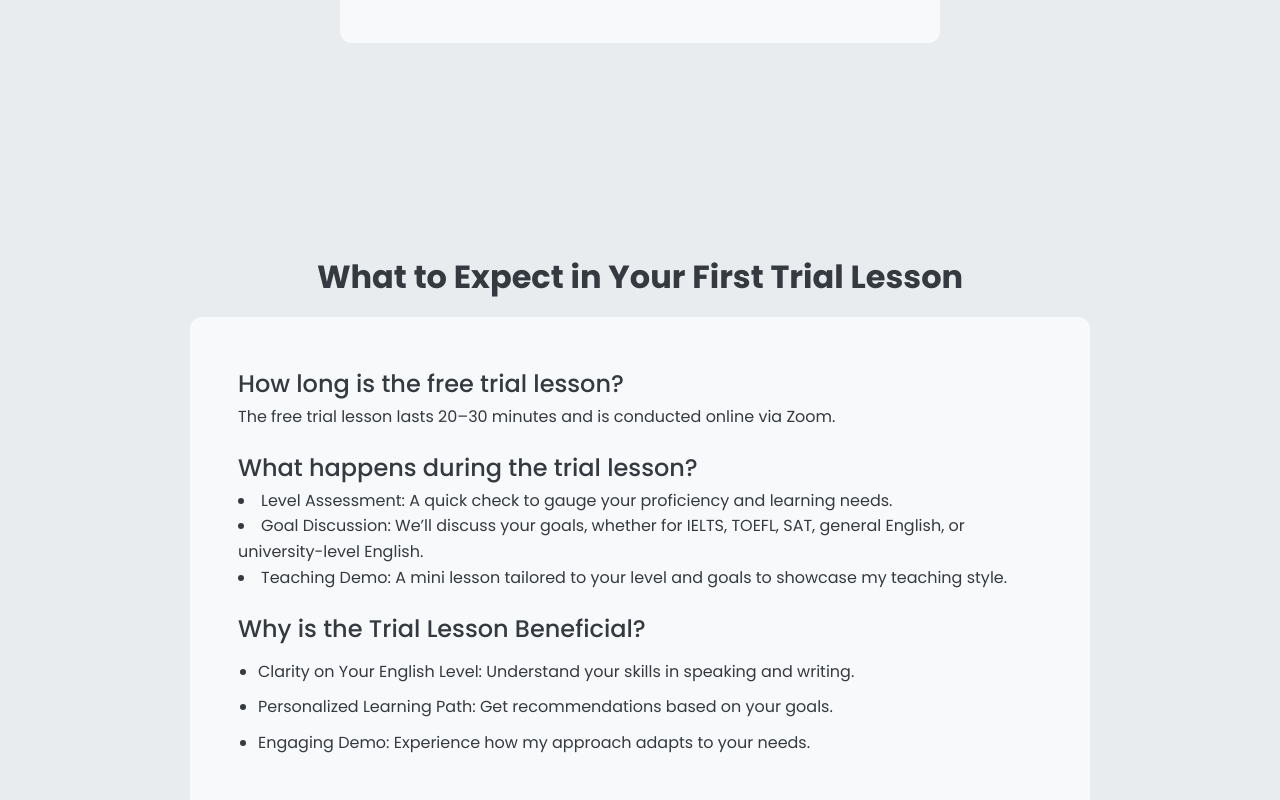
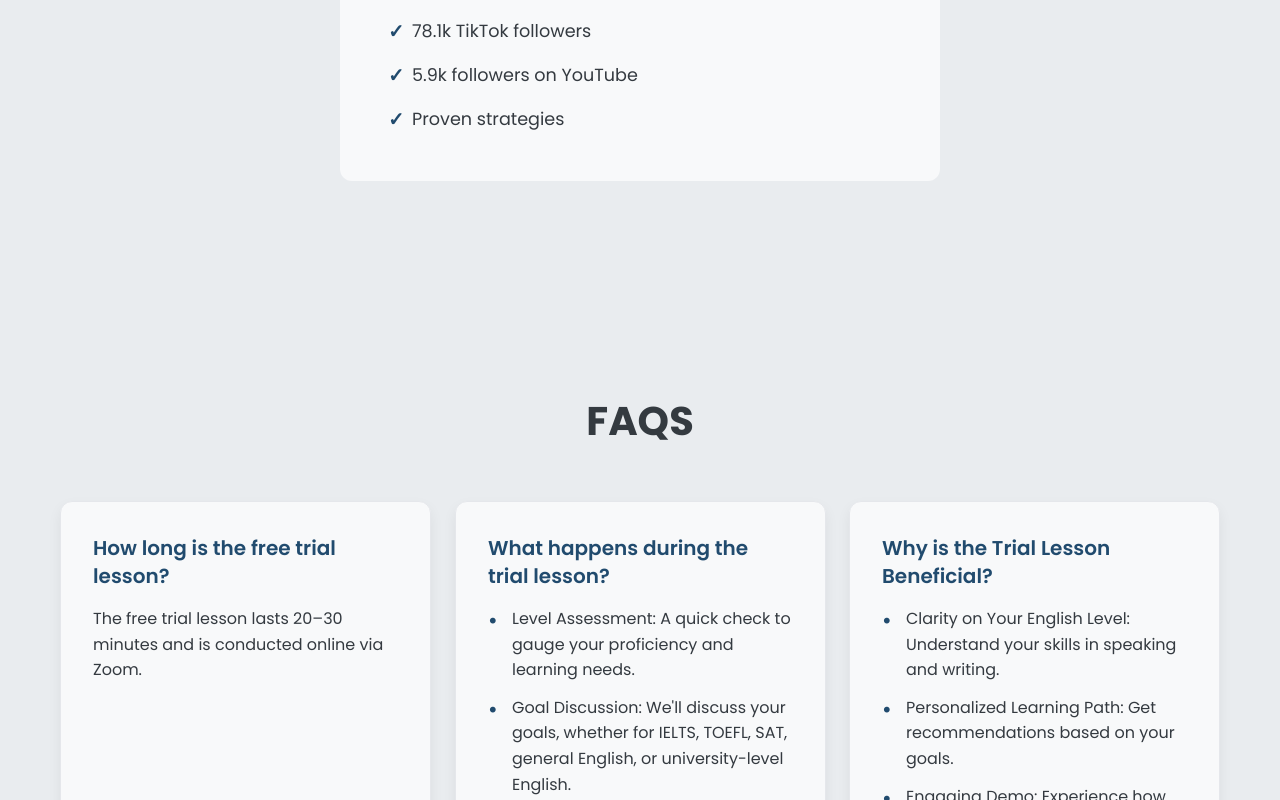
Before and after one commit to abdalla980/Online-English-Teaching, a React (Vite) app: page / in a window 1280 px wide. Shown: the part 2718-3518 px from the top of the page. Built offline with nearby package versions, Linux system fonts and the light colour scheme.

Commit message:
faq section, added whatsapp form

```diff
--- a/src/App.css
+++ b/src/App.css
@@ -368,8 +368,8 @@ body {
 }
 
 .section-title {
-  font-size: 2rem;
-  margin-bottom: 15px;
+  font-size: 2.5rem;
+  margin-bottom: 3rem;
 }
 
 .benefits-box2 h3 {
@@ -386,17 +386,73 @@ body {
   margin-top: 10px;
   font-size: 1rem;
   line-height: 1.6;
+  list-style: none;
+
 }
 
-.benefits-box2 ul {
-  list-style-type: disc;
-  padding-left: 20px;
+/* FAQ Section Styles */
+.faq-grid {
+  display: grid;
+  grid-template-columns: repeat(auto-fit, minmax(300px, 1fr));
+  gap: 1.5rem;
+  max-width: 1200px;
+  margin: 0 auto;
 }
 
-.benefits-box2 ul li {
-  margin-bottom: 10px;
+.faq-card {
+  background-color: #f8f9fa;
+  border-radius: 12px;
+  padding: 2rem;
+  box-shadow: 0 6px 14px rgba(0, 0, 0, 0.06);
+  border: 1px solid #e5e7eb;
+  display: flex;
+  flex-direction: column;
+  gap: 1rem;
+  transition: transform 0.2s ease, box-shadow 0.2s ease;
 }
 
+.faq-card:hover {
+  transform: translateY(-4px);
+  box-shadow: 0 8px 20px rgba(0, 0, 0, 0.1);
+}
+
+.faq-question {
+  color: #214b6e;
+  font-size: 1.25rem;
+  font-weight: 600;
+  margin: 0;
+  line-height: 1.4;
+}
+
+.faq-answer {
+  color: #343a40;
+  font-size: 1rem;
+  line-height: 1.6;
+  margin: 0;
+  list-style: none;
+
+}
+
+.faq-answer ul {
+  list-style: none;
+  padding-left: 0;
+  margin: 0;
+}
+
+.faq-answer li {
+  margin-bottom: 0.75rem;
+  padding-left: 1.5rem;
+  position: relative;
+}
+
+.faq-answer li::before {
+  content: '•';
+  position: absolute;
+  left: 0;
+  color: #214b6e;
+  font-weight: 700;
+  font-size: 1.2rem;
+}
 
 .benefits-list {
   list-style: none;
--- a/src/App.tsx
+++ b/src/App.tsx
@@ -3,11 +3,6 @@ import { Link } from 'wouter';
 import './App.css'
 
 function App() {
-  const whatsappMessage = encodeURIComponent(
-    'I want to book a free session, what time are you available?',
-  )
-  const whatsappUrl = `https://wa.me/971528750021?text=${whatsappMessage}`
-
 
   useEffect(() => {
     const elements = Array.from(document.querySelectorAll('[data-reveal]'))
@@ -157,28 +152,36 @@ function App() {
         </div>
       </section>
 
-  {/*new section */}
+  {/* FAQ Section */}
       <section className="why-learn">
         <div className="section-container">
           <h2 className="section-title reveal" data-reveal>
-            What to Expect in Your First Trial Lesson
+            FAQS
           </h2>
-          <p className={"benefits-box2"}>
-            <h2 className={"first-h2"}>How long is the free trial lesson?</h2>
-            The free trial lesson lasts 20–30 minutes and is conducted online via Zoom.<br/>
-            <h3>What happens during the trial lesson?</h3>
+          <div className="faq-grid">
+            <div className="faq-card reveal" data-reveal>
+              <h3 className="faq-question">How long is the free trial lesson?</h3>
+              <p className="faq-answer">The free trial lesson lasts 20–30 minutes and is conducted online via Zoom.</p>
+            </div>
 
+            <div className="faq-card reveal" data-reveal>
+              <h3 className="faq-question">What happens during the trial lesson?</h3>
+              <ul className="faq-answer">
                 <li>Level Assessment: A quick check to gauge your proficiency and learning needs.</li>
-            <li>Goal Discussion: We’ll discuss your goals, whether for IELTS, TOEFL, SAT, general English, or university-level English.</li>
+                <li>Goal Discussion: We'll discuss your goals, whether for IELTS, TOEFL, SAT, general English, or university-level English.</li>
                 <li>Teaching Demo: A mini lesson tailored to your level and goals to showcase my teaching style.</li>
+              </ul>
+            </div>
 
-            <h3>Why is the Trial Lesson Beneficial?</h3>
-            <ul>
+            <div className="faq-card reveal" data-reveal>
+              <h3 className="faq-question">Why is the Trial Lesson Beneficial?</h3>
+              <ul className="faq-answer">
                 <li>Clarity on Your English Level: Understand your skills in speaking and writing.</li>
                 <li>Personalized Learning Path: Get recommendations based on your goals.</li>
                 <li>Engaging Demo: Experience how my approach adapts to your needs.</li>
               </ul>
-          </p>
+            </div>
+          </div>
         </div>
       </section>
 
@@ -230,9 +233,9 @@ function App() {
             <h3 className="cta-title">Ready to improve your English?</h3>
             <p className="cta-subtitle">Book a free meeting and start your journey today.</p>
           </div>
-          <a className="btn-secondary" href={whatsappUrl} target="_blank" rel="noreferrer">
+          <Link href="/book a meeting" className="btn-secondary">
             Book a free meeting
-          </a>
+          </Link>
         </div>
       </section>
 
--- a/src/pages/meeting.css
+++ b/src/pages/meeting.css
@@ -0,0 +1,121 @@
+.meeting-page {
+  min-height: 100vh;
+  background-color: #e9ecef;
+  padding: 4rem 2rem;
+  display: flex;
+  align-items: center;
+  justify-content: center;
+}
+
+.meeting-container {
+  max-width: 600px;
+  width: 100%;
+}
+
+.back-button {
+  display: inline-flex;
+  align-items: center;
+  gap: 0.5rem;
+  color: #214b6e;
+  text-decoration: none;
+  font-weight: 500;
+  font-size: 1rem;
+  margin-bottom: 1.5rem;
+  transition: color 0.3s ease, transform 0.2s ease;
+}
+
+.back-button:hover {
+  color: #1a3a52;
+  transform: translateX(-4px);
+}
+
+.meeting-card {
+  background-color: #f8f9fa;
+  border-radius: 12px;
+  padding: 3rem;
+  box-shadow: 0 10px 30px rgba(0, 0, 0, 0.1);
+  border: 1px solid #e5e7eb;
+}
+
+.meeting-title {
+  font-size: 2.5rem;
+  font-weight: 700;
+  color: #214b6e;
+  text-align: center;
+  margin-bottom: 1rem;
+}
+
+.meeting-subtitle {
+  font-size: 1rem;
+  color: #6c757d;
+  text-align: center;
+  margin-bottom: 2.5rem;
+  line-height: 1.6;
+}
+
+.meeting-form {
+  display: flex;
+  flex-direction: column;
+  gap: 1.5rem;
+}
+
+.form-group {
+  display: flex;
+  flex-direction: column;
+  gap: 0.5rem;
+}
+
+.form-label {
+  font-size: 1rem;
+  font-weight: 500;
+  color: #343a40;
+}
+
+.form-input {
+  font-family: 'Poppins', sans-serif;
+  font-size: 1rem;
+  padding: 0.875rem 1rem;
+  border: 2px solid #e5e7eb;
+  border-radius: 8px;
+  background-color: white;
+  color: #343a40;
+  transition: border-color 0.3s ease, box-shadow 0.3s ease;
+  width: 100%;
+  box-sizing: border-box;
+}
+
+.form-input:focus {
+  outline: none;
+  border-color: #214b6e;
+  box-shadow: 0 0 0 3px rgba(33, 75, 110, 0.1);
+}
+
+.form-input::placeholder {
+  color: #adb5bd;
+}
+
+.meeting-submit-btn {
+  margin-top: 1rem;
+  width: 100%;
+  text-align: center;
+  text-decoration: none;
+}
+
+/* Responsive Design */
+@media (max-width: 640px) {
+  .meeting-page {
+    padding: 2rem 1rem;
+  }
+
+  .meeting-card {
+    padding: 2rem;
+  }
+
+  .meeting-title {
+    font-size: 2rem;
+  }
+
+  .meeting-subtitle {
+    font-size: 0.95rem;
+  }
+}
--- a/src/pages/meeting.tsx
+++ b/src/pages/meeting.tsx
@@ -1,14 +1,100 @@
+import { useState } from 'react'
+import { Link } from 'wouter'
 import './meeting.css'
 
+const Meeting = () => {
+    const [name, setName] = useState('')
+    const [email, setEmail] = useState('')
+    const [location, setLocation] = useState('')
 
-const Meeting = () => {
+    const generateWhatsAppMessage = () => {
+        let message = 'Hello! I want to book a free session.\n\n'
+
+        if (name) {
+            message += `Name: ${name}\n`
+        }
+        if (email) {
+            message += `Email: ${email}\n`
+        }
+        if (location) {
+            message += `Location: ${location}\n`
+        }
+
+        message += '\nWhat time are you available?'
+
+        return encodeURIComponent(message)
+    }
+
+    const whatsappUrl = `https://wa.me/971528750021?text=${generateWhatsAppMessage()}`
+
     return (
-        <div>
-           <h1>Hello</h1>
-            <div className={"button-container"}>
-            <button className={"btn-primary"} href="https://wa.me/971528750021?text=I%20want%20to%20book%20a%20free%20session%2C%20what%20time%20are%20you%20available?" target="_blank" rel="noopener noreferrer">
-                Book via WhatsApp
-            </button>
+        <div className="meeting-page">
+            <div className="meeting-container">
+                <Link href="/" className="back-button">
+                    ← Back to Home
+                </Link>
+                <div className="meeting-card">
+                    <h1 className="meeting-title">Book a Free Meeting</h1>
+                    <p className="meeting-subtitle">
+                        Fill in your details below and we'll contact you via WhatsApp to schedule your free trial lesson.
+                    </p>
+
+                    <form className="meeting-form" onSubmit={(e) => e.preventDefault()}>
+                        <div className="form-group">
+                            <label htmlFor="name" className="form-label">
+                                Full Name *
+                            </label>
+                            <input
+                                type="text"
+                                id="name"
+                                className="form-input"
+                                placeholder="Enter your full name"
+                                value={name}
+                                onChange={(e) => setName(e.target.value)}
+                                required
+                            />
+                        </div>
+
+                        <div className="form-group">
+                            <label htmlFor="email" className="form-label">
+                                Email Address *
+                            </label>
+                            <input
+                                type="email"
+                                id="email"
+                                className="form-input"
+                                placeholder="Enter your email address"
+                                value={email}
+                                onChange={(e) => setEmail(e.target.value)}
+                                required
+                            />
+                        </div>
+
+                        <div className="form-group">
+                            <label htmlFor="location" className="form-label">
+                                Where do you live? *
+                            </label>
+                            <input
+                                type="text"
+                                id="location"
+                                className="form-input"
+                                placeholder="Enter your city/country"
+                                value={location}
+                                onChange={(e) => setLocation(e.target.value)}
+                                required
+                            />
+                        </div>
+
+                        <a
+                            href={whatsappUrl}
+                            className="btn-primary meeting-submit-btn"
+                            target="_blank"
+                            rel="noopener noreferrer"
+                        >
+                            Book a free session
+                        </a>
+                    </form>
+                </div>
             </div>
         </div>
     );
```
Also changed, not shown: public/channels4_profile.jpg (deleted), 1 other file (tests, documents, lock files or other folders). Lines whose indentation alone changed are shown as unchanged.
